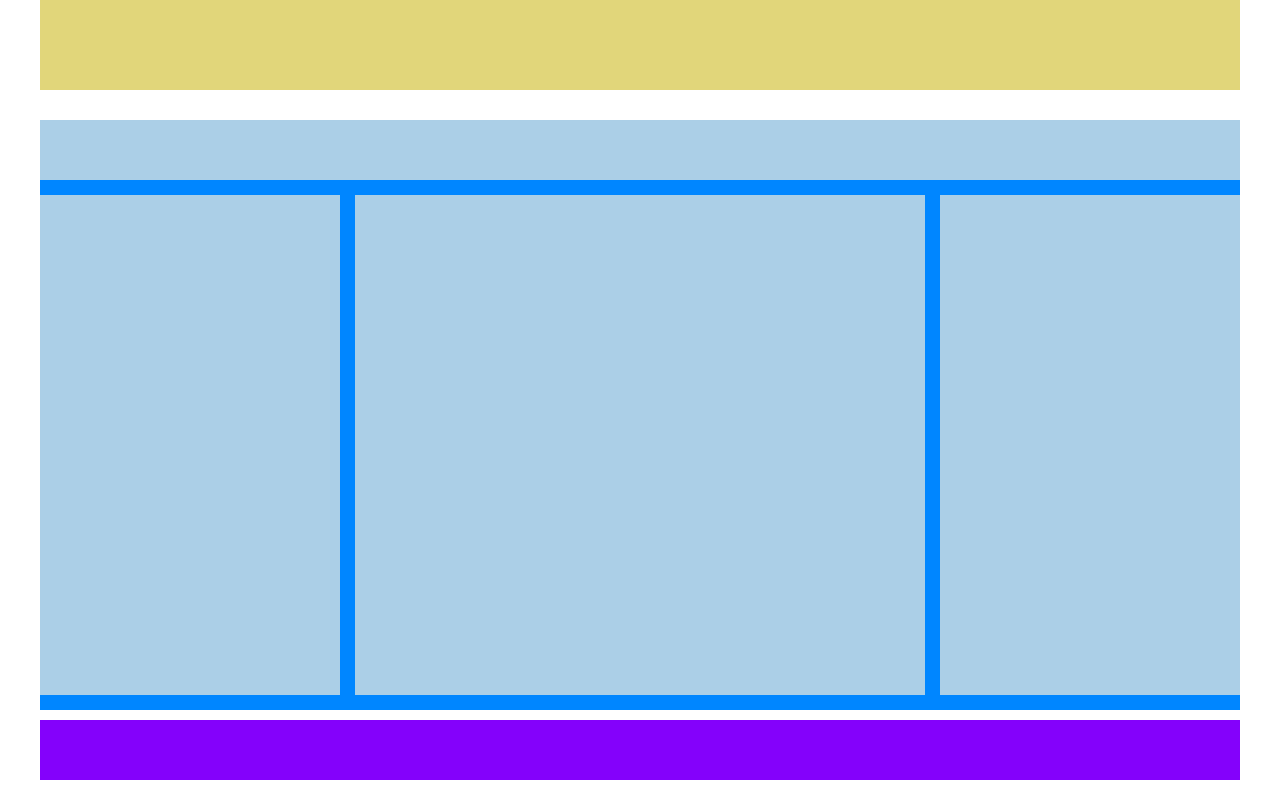
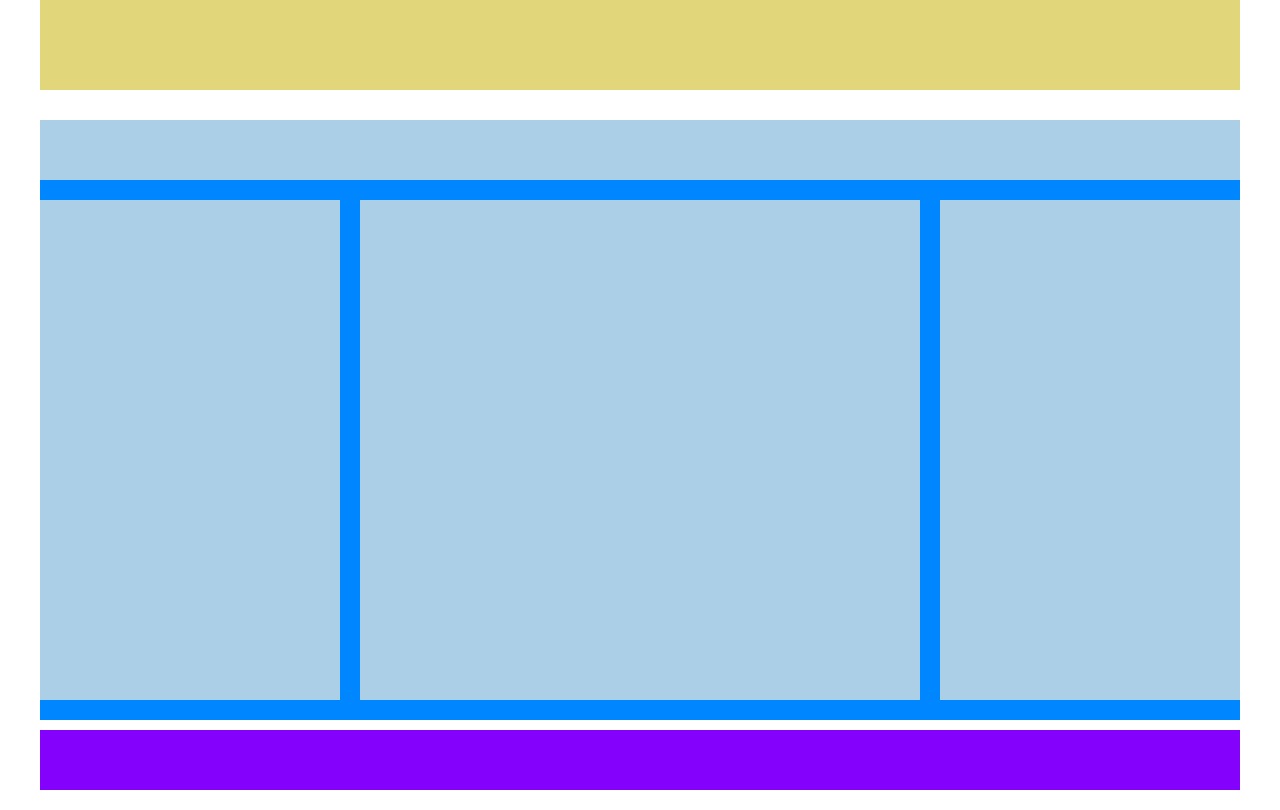
Before and after one commit to ArisGoi/htmlcss-struttura-wp, a plain HTML site: page index.html in a window 1280 px wide. Shown: the part 660-1470 px from the top of the page. Drawn offline with Linux system fonts and the light colour scheme.

Commit message:
ottimizzazione e fix

```diff
--- a/css/style.css
+++ b/css/style.css
@@ -33,15 +33,16 @@ footer{
 .secondo-box{
     background-color: #0086ff;
     width: 100%;
-    padding-bottom: 15px;
+}
+
+.row{
+    padding: 20px 0;
 }
 
 .col-hd{
     background-color: #abcfe7;
     width: 100%;
     height: 60px;
-    float: left;
-    margin-bottom: 15px;
 }
 
 .col-l, .col-c, .col-r{
@@ -56,8 +57,8 @@ footer{
 
 .col-c{
     background-color: #abcfe7;
-    width: calc(50% - 30px);
-    margin: 0 15px;
+    width: calc(50% - 40px);
+    margin: 0 20px;
 }
 
 /* Margini */
--- a/index.html
+++ b/index.html
@@ -12,11 +12,13 @@
         <header></header>
             <main>
                 <section class="primo-box"></section>
-                <section class="secondo-box clearfix">
+                <section class="secondo-box">
                     <div class="col-hd"></div>
-                    <div class="col-l"></div>
-                    <div class="col-c"></div>
-                    <div class="col-r"></div>
+                    <div class="row clearfix">
+                        <div class="col-l"></div>
+                        <div class="col-c"></div>
+                        <div class="col-r"></div>
+                    </div>
                 </section>
             </main>
         <footer></footer>
```
